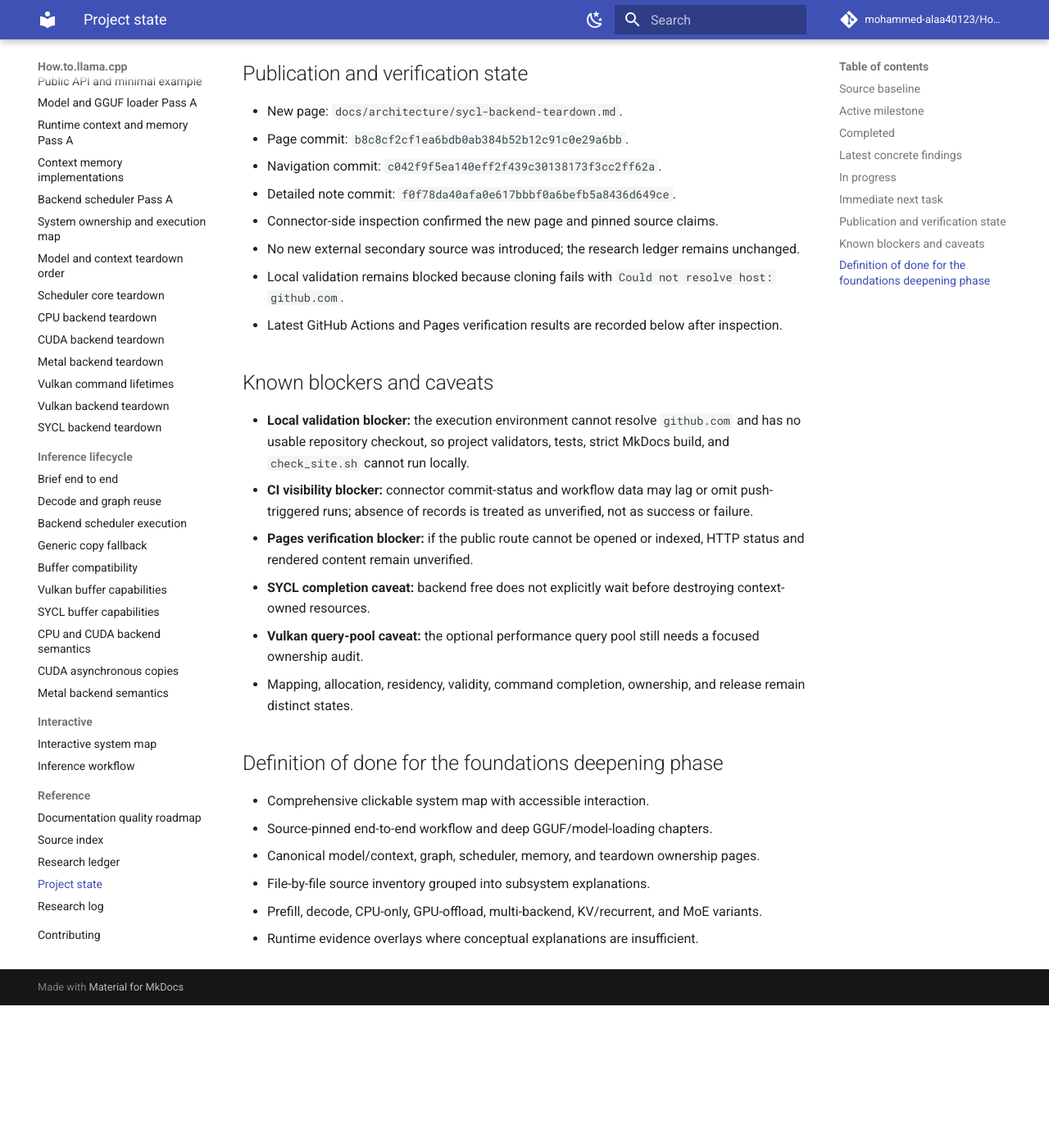
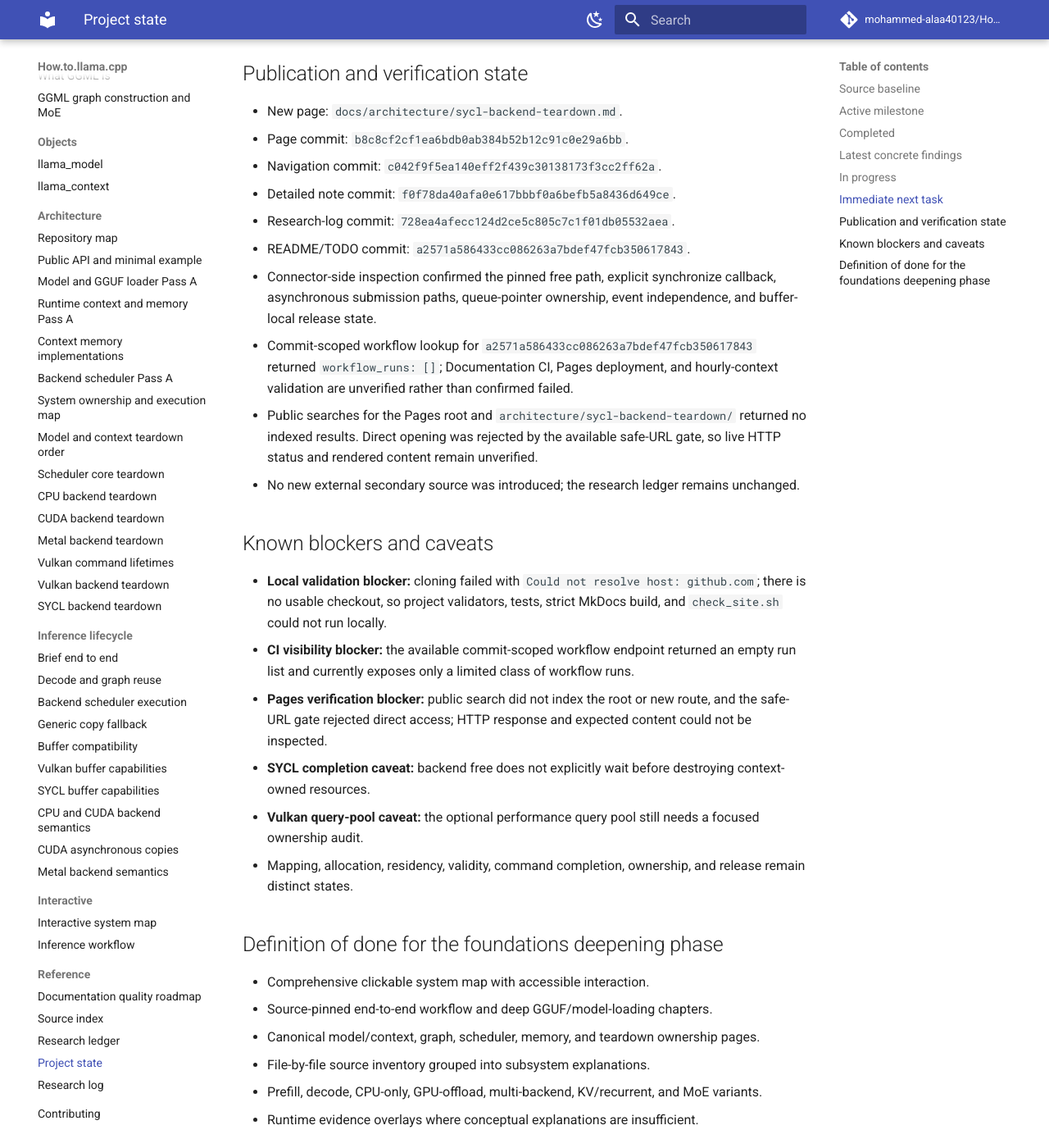
Before and after one commit to mohammed-alaa40123/How.to.llama.cpp, an MkDocs documentation site: the page built from docs/reference/project-state.md, in a window 1280 px wide and 1400 px high, scrolled down 2577 px. Shown: the whole window at 82% size. Built offline with MkDocs 1.6.1 and Material for MkDocs 9.7.7, drawn with Linux system fonts in a browser that asks for light colours; comment, search, counter and statistics services are not loaded; before the commit the page ends 3803 px from its top, so only the background shows below that.

Commit message:
docs: record SYCL increment verification blockers

```diff
--- a/docs/reference/project-state.md
+++ b/docs/reference/project-state.md
@@ -77,16 +77,18 @@
 - Page commit: `b8c8cf2cf1ea6bdb0ab384b52b12c91c0e29a6bb`.
 - Navigation commit: `c042f9f5ea140eff2f439c30138173f3cc2ff62a`.
 - Detailed note commit: `f0f78da40afa0e617bbbf0a6befb5a8436d649ce`.
-- Connector-side inspection confirmed the new page and pinned source claims.
+- Research-log commit: `728ea4afecc124d2ce5c805c7c1f01db05532aea`.
+- README/TODO commit: `a2571a586433cc086263a7bdef47fcb350617843`.
+- Connector-side inspection confirmed the pinned free path, explicit synchronize callback, asynchronous submission paths, queue-pointer ownership, event independence, and buffer-local release state.
+- Commit-scoped workflow lookup for `a2571a586433cc086263a7bdef47fcb350617843` returned `workflow_runs: []`; Documentation CI, Pages deployment, and hourly-context validation are unverified rather than confirmed failed.
+- Public searches for the Pages root and `architecture/sycl-backend-teardown/` returned no indexed results. Direct opening was rejected by the available safe-URL gate, so live HTTP status and rendered content remain unverified.
 - No new external secondary source was introduced; the research ledger remains unchanged.
-- Local validation remains blocked because cloning fails with `Could not resolve host: github.com`.
-- Latest GitHub Actions and Pages verification results are recorded below after inspection.
 
 ## Known blockers and caveats
 
-- **Local validation blocker:** the execution environment cannot resolve `github.com` and has no usable repository checkout, so project validators, tests, strict MkDocs build, and `check_site.sh` cannot run locally.
-- **CI visibility blocker:** connector commit-status and workflow data may lag or omit push-triggered runs; absence of records is treated as unverified, not as success or failure.
-- **Pages verification blocker:** if the public route cannot be opened or indexed, HTTP status and rendered content remain unverified.
+- **Local validation blocker:** cloning failed with `Could not resolve host: github.com`; there is no usable checkout, so project validators, tests, strict MkDocs build, and `check_site.sh` could not run locally.
+- **CI visibility blocker:** the available commit-scoped workflow endpoint returned an empty run list and currently exposes only a limited class of workflow runs.
+- **Pages verification blocker:** public search did not index the root or new route, and the safe-URL gate rejected direct access; HTTP response and expected content could not be inspected.
 - **SYCL completion caveat:** backend free does not explicitly wait before destroying context-owned resources.
 - **Vulkan query-pool caveat:** the optional performance query pool still needs a focused ownership audit.
 - Mapping, allocation, residency, validity, command completion, ownership, and release remain distinct states.
```
